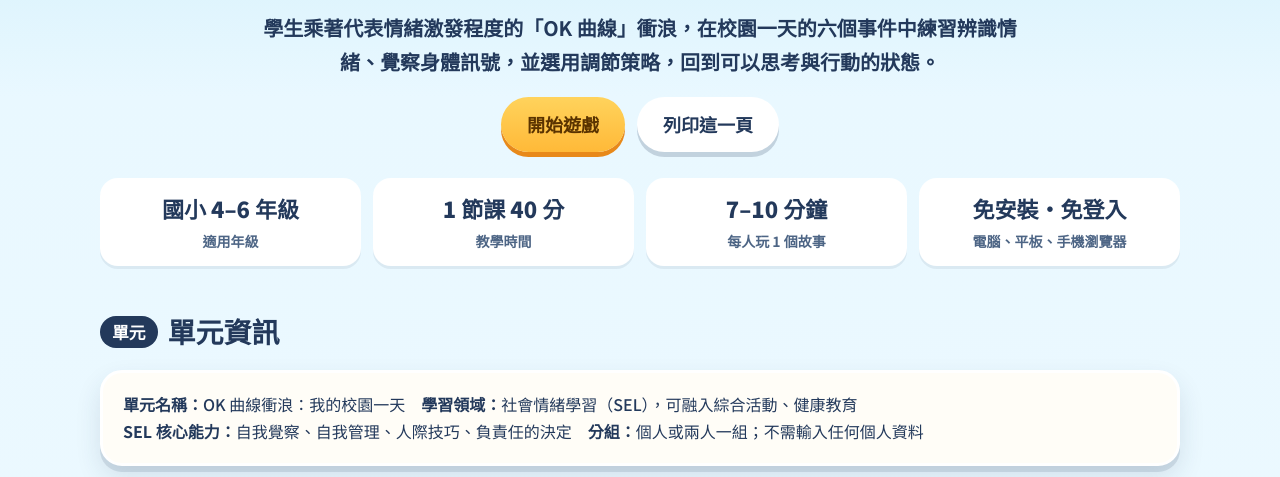
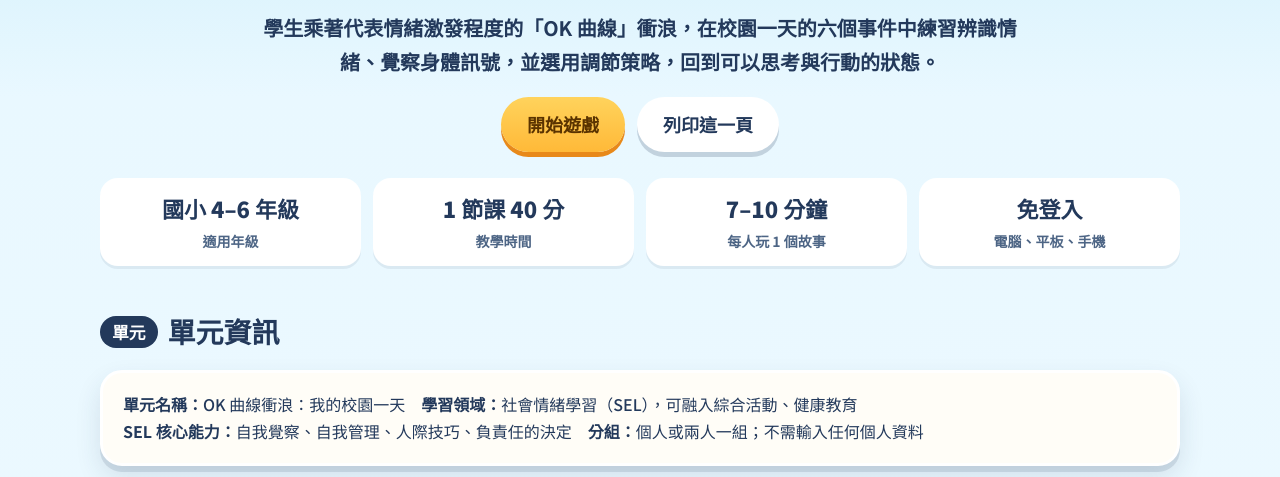
Before and after one commit to prkunnn/sel, a plain HTML site: page teacher.html in a window 1280 px wide. Shown: the part 323-800 px from the top of the page. Drawn offline with Linux system fonts and the light colour scheme.

Commit message:
Update teacher.html

```diff
--- a/teacher.html
+++ b/teacher.html
@@ -131,7 +131,7 @@
       <div class="fact"><b>國小 4–6 年級</b><span>適用年級</span></div>
       <div class="fact"><b>1 節課 40 分</b><span>教學時間</span></div>
       <div class="fact"><b>7–10 分鐘</b><span>每人玩 1 個故事</span></div>
-      <div class="fact"><b>免安裝・免登入</b><span>電腦、平板、手機瀏覽器</span></div>
+      <div class="fact"><b>免登入</b><span>電腦、平板、手機</span></div>
     </div>
   </header>
 
```
